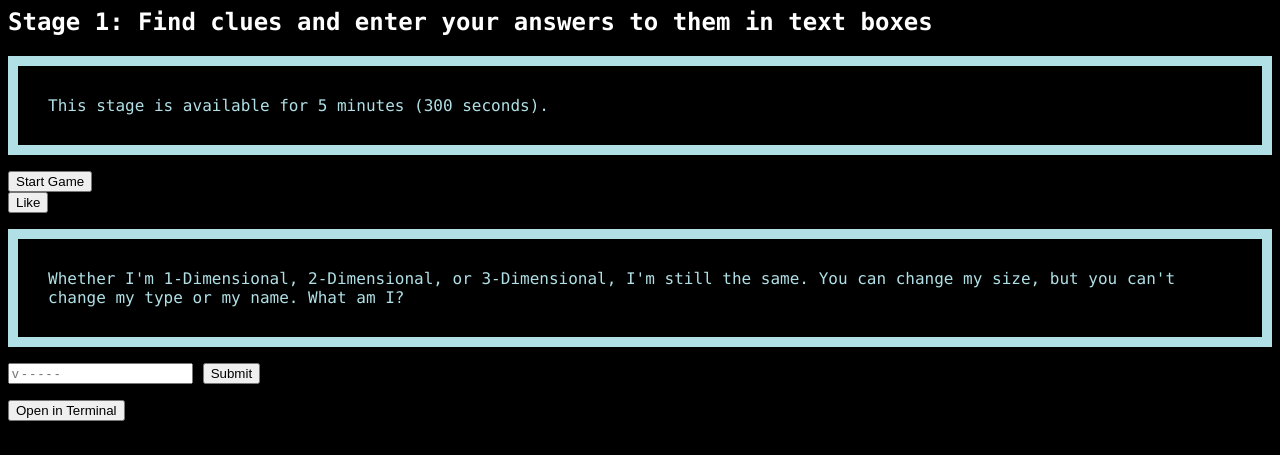
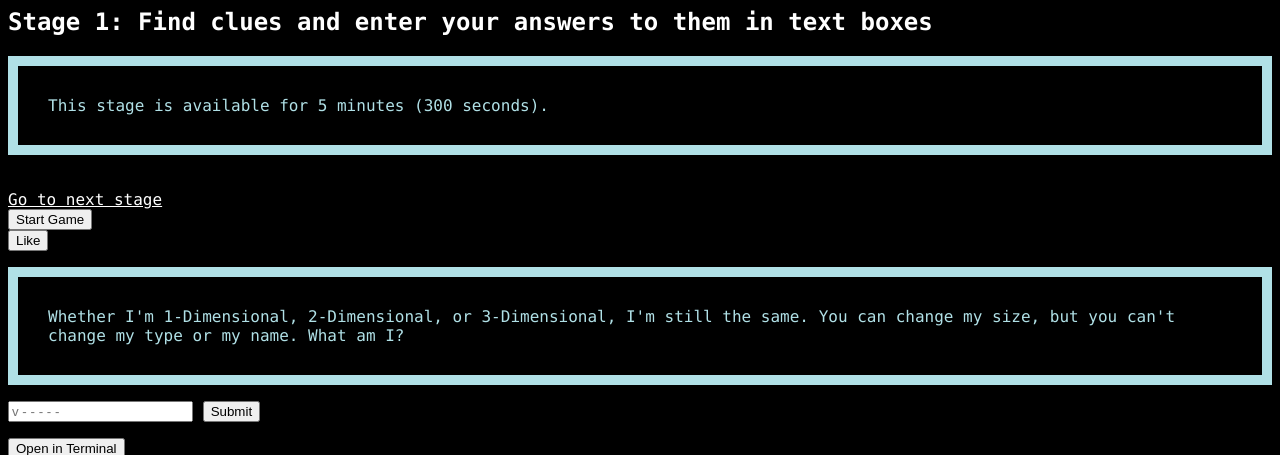
Before and after one commit to CS222-UIUC/course-project-group-13, a Django app: page /stageone in a window 1280 px wide. Shown: the top 455 px of the page. Run offline with Django 4.2, Linux system fonts and the light colour scheme.

Commit message:
Added ability to go to next stage
In the future, we will only allow this option after all the puzzles of this stage are completed

```diff
--- a/website/templates/stageone.html
+++ b/website/templates/stageone.html
@@ -33,6 +33,8 @@
 <!-- Start Timer -->
 
 <p>This stage is available for 5 minutes (300 seconds).</p>
+<br>
+<a href="stagetwo.html">Go to next stage</a> <br>
 
 <button onclick="setTimeout(myFunction, 300000);">Start Game</button>
 
@@ -42,6 +44,7 @@ function myFunction() {
 }
 </script>
 
+<form action="game-begin.html" method="POST">
 
 <!-- Puzzles and Features -->
 {% for message in messages %}
```
